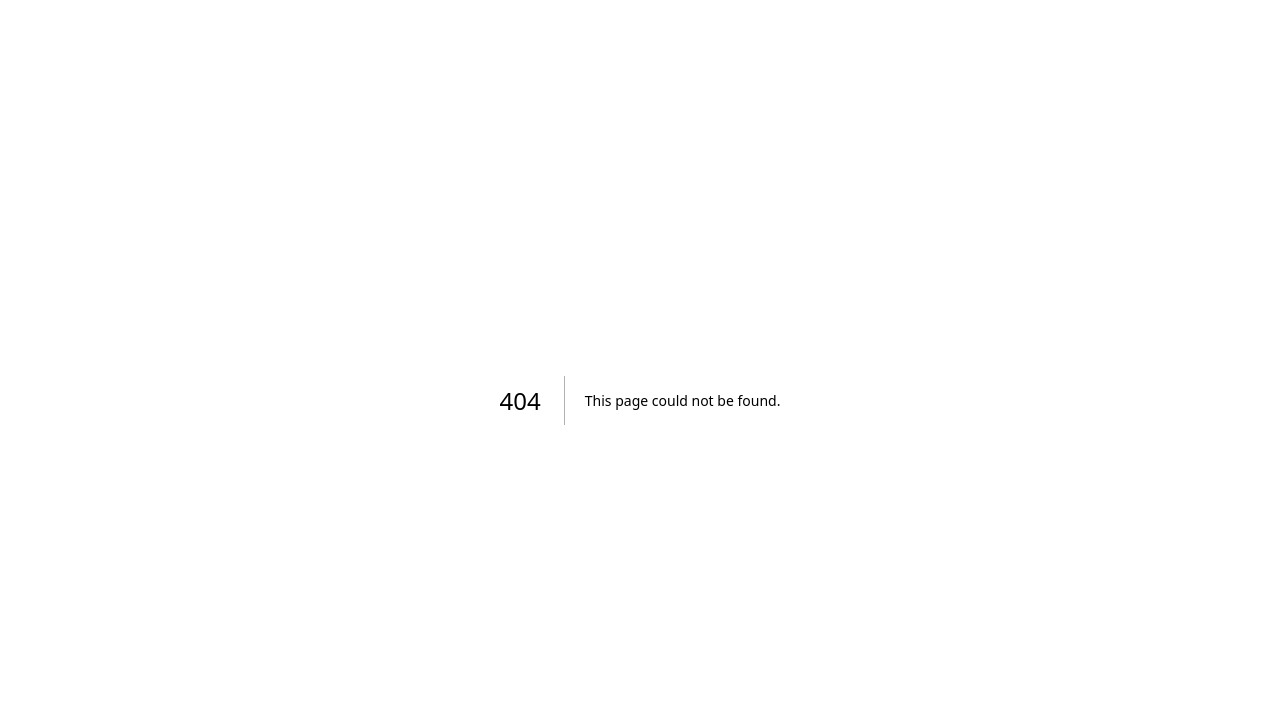
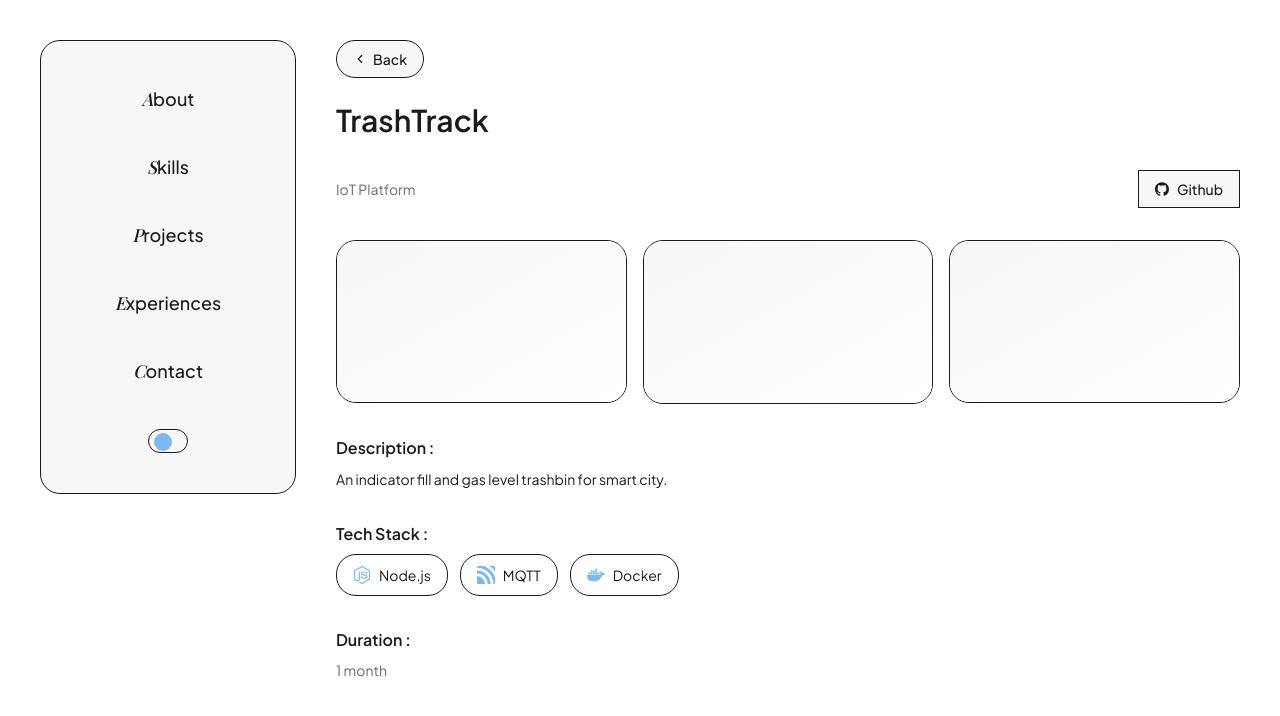
Before and after one commit to Naqila-Syaniwa/naqila-portofolio, a Next.js app: page /projects/trashtrack in a window 1280 px wide. Before the commit this address had no page. Shown: the top 716 px of the page. Built offline with nearby package versions, Linux system fonts and the light colour scheme.

Commit message:
feat: refine project detail layout and tech stack section

```diff
--- /dev/null
+++ b/src/app/(dashboard)/projects/[slug]/page.tsx
@@ -0,0 +1,36 @@
+import Link from "next/link";
+import { notFound } from "next/navigation";
+import { FiChevronLeft } from "react-icons/fi";
+import { projects, getProjectBySlug } from "@/lib/content";
+import { ProjectDetail } from "@/components/ProjectDetail";
+
+interface ProjectPageProps {
+    params: Promise<{ slug: string }>
+}
+
+export function generateStaticParams() {
+    return projects.map((project) => ({ slug: project.slug }))
+}
+
+export default async function ProjectPage({ params }: ProjectPageProps) {
+    const { slug } = await params;
+    const project = getProjectBySlug(slug);
+
+    if (!project) {
+        notFound();
+    }
+
+    return (
+        <div className="flex flex-col gap-6">
+            <Link
+                href="/projects"
+                className="border-border bg-surface text-text-primary hover:border-accent focus-visible:ring-accent focus-visible:ring-offset-background inline-flex w-fit items-center gap-1.5 rounded-pill border px-4 py-2 text-sm font-medium transition-colors focus-visible:ring-2 focus-visible:outline-none"
+            >
+                <FiChevronLeft aria-hidden />
+                Back
+            </Link>
+
+            <ProjectDetail project={project} />
+        </div>
+    );
+}
--- /dev/null
+++ b/src/components/ProjectDetail.tsx
@@ -0,0 +1,106 @@
+'use client';
+
+import { motion } from 'motion/react';
+import { FiExternalLink } from 'react-icons/fi';
+import { SiGithub } from 'react-icons/si';
+import type { Project } from '@/types/content';
+import { fadeUp, staggerContainer } from '@/lib/motion';
+import { getTechIcon } from '@/lib/tech-icons';
+import { get } from 'http';
+
+interface ProjectDetailProps {
+    project: Project;
+}
+
+export function ProjectDetail({ project }: ProjectDetailProps) {
+    const { title, category, duration, description, gallery, techStack, websiteUrl, githubUrl } = project;
+
+    return (
+        <motion.div
+            variants={staggerContainer}
+            initial="hidden"
+            animate="visible"
+            className="flex flex-col gap-8"
+        >
+            <motion.h1 variants={fadeUp} className="text-text-primary text-3xl font-semibold">
+                {title}
+            </motion.h1>
+
+            <motion.div
+                variants={fadeUp}
+                className="flex flex-wrap items-center justify-between gap-4"
+            >
+                <p className="text-text-muted text-sm">{category}</p>
+
+                {(websiteUrl || githubUrl) && (
+                    <div className="flex flex-wrap gap-3">
+                        {websiteUrl && (
+                            <a
+                                href={websiteUrl}
+                                target="_blank"
+                                rel="noopener noreferrer"
+                                className="border-border bg-surface text-text-primary hover:border-accent flex items-center gap-2 rounded-pil border px-4 py-2 text-sm font-medium transition-colors"
+                            >
+                                <FiExternalLink aria-hidden />
+                                Website
+                            </a>
+                        )}
+                        {githubUrl && (
+                            <a
+                                href={githubUrl}
+                                target="_blank"
+                                rel="noopener noreferrer"
+                                className="border-border bg-surface text-text-primary hover:border-accent flex items-center gap-2 rounded-pil border px-4 py-2 text-sm font-medium transition-colors"
+                            >
+                                <SiGithub aria-hidden />
+                                Github
+                            </a>
+                        )}
+                    </div>
+                )}
+            </motion.div>
+
+
+            <motion.div variants={fadeUp} className="grid grid-cols-1 gap-4 sm:grid-cols-3">
+                {gallery.map((src) => (
+                    <div
+                        key={src}
+                        className="border-border bg-surface relative aspect-video overflow-hidden rounded-card border"
+                    >
+                        <div className="from-surface to-background absolute inset-0 bg-gradient-to-br" />
+                    </div>
+                ))}
+            </motion.div>
+
+            <motion.div variants={fadeUp} className="flex flex-col gap-2">
+                <h2 className="text-text-primary text-base font-semibold">Description :</h2>
+                <p className="text-text-primary text-sm leading-relaxed">{description}</p>
+            </motion.div>
+
+            <motion.div variants={fadeUp} className="flex flex-col gap-2">
+                <h2 className="text-text-primary text-base font-semibold">Tech Stack :</h2>
+                <div className="flex flex-wrap gap-3">
+                    {techStack.map((tech) => {
+                        const Icon = getTechIcon(tech);
+                        return (
+                            <div
+                                key={tech}
+                                className="border-border bg-background flex items-center gap-2 rounded-card border px-4 py-2.5"
+                            >
+                                {Icon && <Icon aria-hidden className="text-accent shrink-0 text-lg" />}
+                                <span className="text-text-primary text-sm whitespace-nowrap">
+                                    {tech}
+                                </span>
+                            </div>
+                        );
+                    })}
+                </div>
+            </motion.div>
+
+            <motion.div variants={fadeUp} className="flex flex-col gap-2">
+                <h2 className="text-text-primary text-base font-semibold">Duration :</h2>
+                <p className="text-text-muted text-sm">{duration}</p>
+            </motion.div>
+        </motion.div>
+    );
+}
--- /dev/null
+++ b/src/lib/tech-icons.tsx
@@ -0,0 +1,36 @@
+import type { IconType } from 'react-icons';
+import {
+    SiJavascript,
+    SiTypescript,
+    SiReact,
+    SiNextdotjs,
+    SiNodedotjs,
+    SiTailwindcss,
+    SiHtml5,
+    SiCss,
+    SiMysql,
+    SiMongodb,
+    SiGit,
+    SiDocker,
+    SiMqtt,
+} from 'react-icons/si';
+
+const techIconMap: Record<string, IconType> = {
+    javascript: SiJavascript,
+    typescript: SiTypescript,
+    react: SiReact,
+    'next.js': SiNextdotjs,
+    'node.js': SiNodedotjs,
+    'tailwind css': SiTailwindcss,
+    html: SiHtml5,
+    css: SiCss,
+    mysql: SiMysql,
+    mongodb: SiMongodb,
+    git: SiGit,
+    docker: SiDocker,
+    mqtt: SiMqtt,
+};
+
+export function getTechIcon(name: string): IconType | undefined {
+    return techIconMap[name.toLowerCase()];
+}
```
